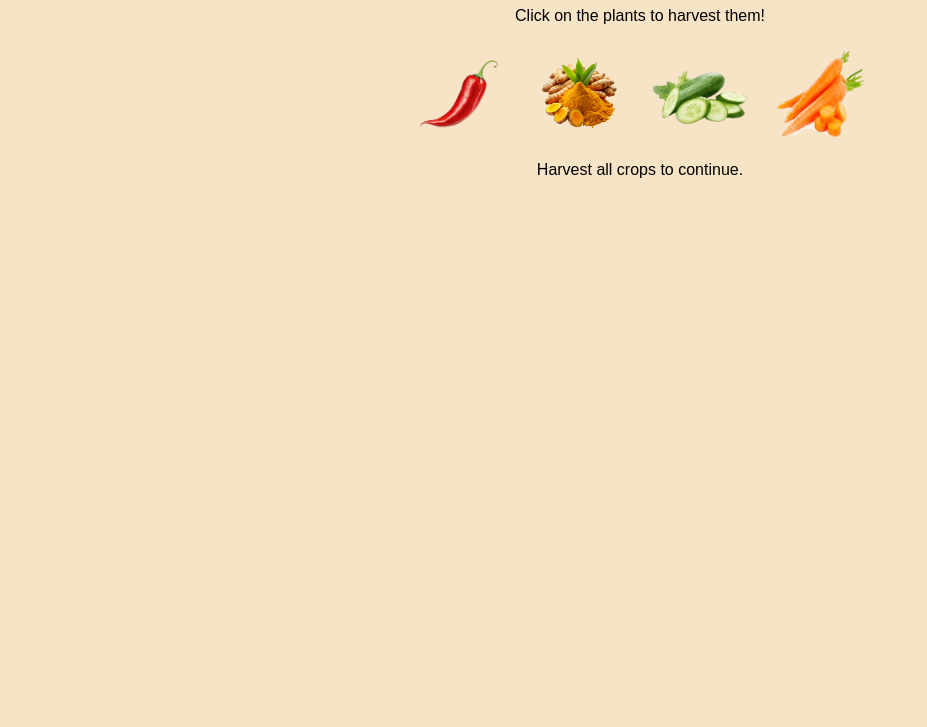
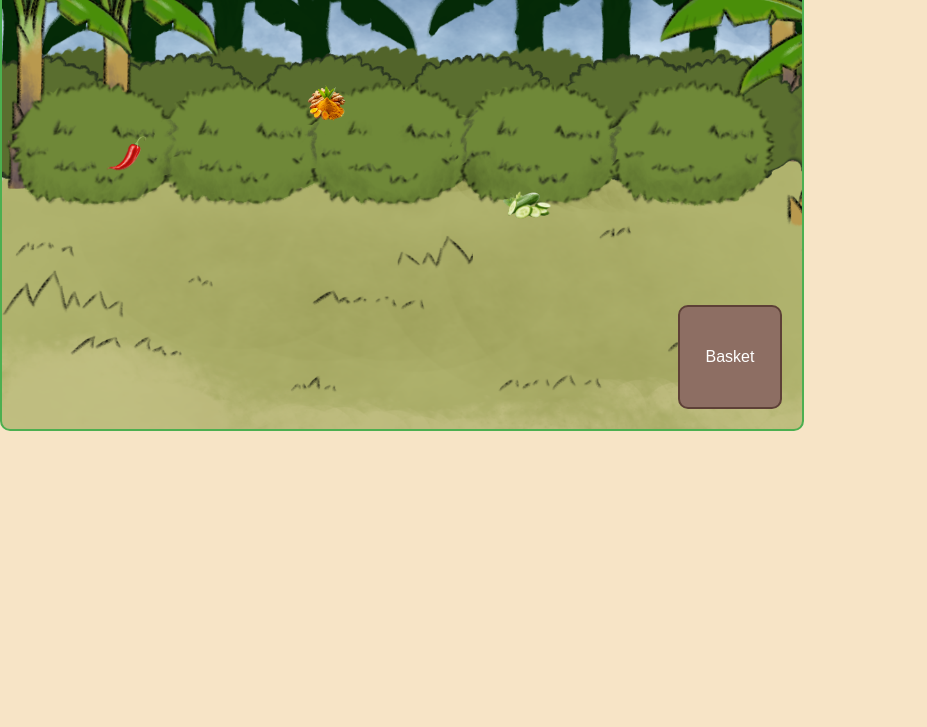
Before and after one commit to rayymhra/sustainibility, a plain HTML site: page game.html in a window 1280 px wide. Shown: the part 73-800 px from the top of the page, without its empty margins (0-927 px from the left). Drawn offline with Linux system fonts and the light colour scheme.

Commit message:
harvest game drag and drop

```diff
--- a/css/style.css
+++ b/css/style.css
@@ -30,7 +30,8 @@ button:active {
     box-shadow: 0 2px 4px rgba(0, 0, 0, 0.1);
 }
 
-.garden, .cooking-area {
+
+.cooking-area {
     display: flex;
     justify-content: center;
     gap: 20px;
@@ -88,7 +89,7 @@ button:active {
     align-items: center;
     height: 100vh;
 
-    background-image: url(../assets/Backyard_BG.png);
+    background-image: url("../assets/Backyard_BG.png");
     background-size: cover;
     image-rendering: crisp-edges;
 }
@@ -155,3 +156,68 @@ button:active {
     cursor: pointer;
     border-radius: 5px;
 }
+
+
+/* GARDEN */
+.game-container {
+    position: relative;
+    width: 800px;
+    height: 500px;
+    background-image: url('../assets/Garden.png');
+    background-size: cover;
+    border: 2px solid #4caf50;
+    border-radius: 10px;
+    overflow: hidden;
+}
+
+.garden {
+    position: absolute;
+    top: 0;
+    left: 0;
+    width: 100%;
+    height: 100%;
+}
+
+.plant {
+    position: absolute;
+    width: 50px;
+    height: 50px;
+    background-size: cover;
+    cursor: grab;
+}
+
+.chili {
+    background-image: url('../assets/chili.png');
+    top: 200px;
+    left: 100px;
+}
+
+.turmeric {
+    background-image: url('../assets/turmeric.png');
+    top: 150px;
+    left: 300px;
+}
+
+.cucumber {
+    background-image: url('../assets/cucumber.png');
+    top: 250px;
+    left: 500px;
+}
+
+
+.basket {
+    position: absolute;
+    bottom: 20px;
+    right: 20px;
+    width: 100px;
+    height: 100px;
+    background-color: #8d6e63;
+    border: 2px solid #5d4037;
+    border-radius: 10px;
+    display: flex;
+    justify-content: center;
+    align-items: center;
+    color: white;
+    font-size: 16px;
+    text-align: center;
+}
--- a/game.html
+++ b/game.html
@@ -3,22 +3,24 @@
 <head>
     <meta charset="UTF-8">
     <meta name="viewport" content="width=device-width, initial-scale=1.0">
-    <title>Mini Game</title>
+    <title>Harvesting Game</title>
     <link rel="stylesheet" href="css/style.css">
 </head>
 <body>
-    <h1>Mini Game - Harvesting</h1>
-    <p>Click on the plants to harvest them!</p>
+    <div class="game-container">
 
-    <div class="garden">
-        <img src="assets/chili.png" class="plant" id="chili">
-        <img src="assets/turmeric.png" class="plant" id="turmeric">
-        <img src="assets/cucumber.png" class="plant" id="cucumber">
-        <img src="assets/carrot.png" class="plant" id="carrot">
+        <div class="garden">
+
+            <div class="plant chili" draggable="true" data-type="chili"></div>
+            <div class="plant turmeric" draggable="true" data-type="turmeric"></div>
+            <div class="plant cucumber" draggable="true" data-type="cucumber"></div>
+        </div>
+
+
+        <div class="basket" id="basket">
+            <p>Basket</p>
+        </div>
     </div>
-
-    <p id="status">Harvest all crops to continue.</p>
-    <button id="next-btn" style="display:none;" onclick="goToCooking()">Go to Cooking</button>
 
     <script src="js/game.js"></script>
 </body>
--- a/js/game.js
+++ b/js/game.js
@@ -1,21 +1,41 @@
-document.addEventListener("DOMContentLoaded", function() {
-    let harvested = 0;
-    const totalPlants = 4;
+document.addEventListener("DOMContentLoaded", function () {
+    const basket = document.getElementById("basket");
+    const plants = document.querySelectorAll(".plant");
 
-    document.querySelectorAll(".plant").forEach(plant => {
-        plant.addEventListener("click", function() {
-            this.style.opacity = "0.3"; // Dim the harvested plant
-            this.style.pointerEvents = "none"; // Disable clicking again
-            harvested++;
+    // Add drag event listeners to each plant
+    plants.forEach((plant) => {
+        plant.addEventListener("dragstart", dragStart);
+    });
 
-            if (harvested === totalPlants) {
-                document.getElementById("status").innerText = "All harvested! Let's cook!";
-                document.getElementById("next-btn").style.display = "block";
-            }
-        });
-    });
+    // Add drop event listener to the basket
+    basket.addEventListener("dragover", dragOver);
+    basket.addEventListener("drop", drop);
+
+    function dragStart(event) {
+        // Store the type of plant being dragged
+        event.dataTransfer.setData("text/plain", event.target.dataset.type);
+    }
+
+    function dragOver(event) {
+        event.preventDefault(); // Allow dropping
+    }
+
+    function drop(event) {
+        event.preventDefault();
+        const plantType = event.dataTransfer.getData("text/plain");
+
+        // Create a harvested item and add it to the basket
+        const harvestedItem = document.createElement("div");
+        harvestedItem.classList.add("harvested-item", plantType);
+        basket.appendChild(harvestedItem);
+
+        // Remove the plant from the garden
+        const plant = document.querySelector(`.plant[data-type="${plantType}"]`);
+        if (plant) {
+            plant.remove();
+        }
+
+        // Notify the player
+        alert(`You harvested a ${plantType}!`);
+    }
 });
-
-function goToCooking() {
-    window.location.href = "minigame.html";
-}
```
